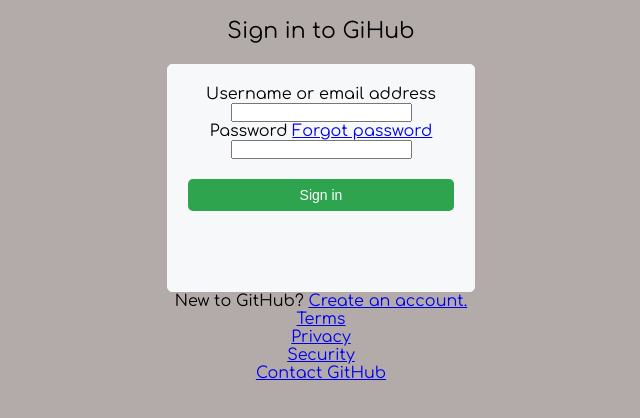
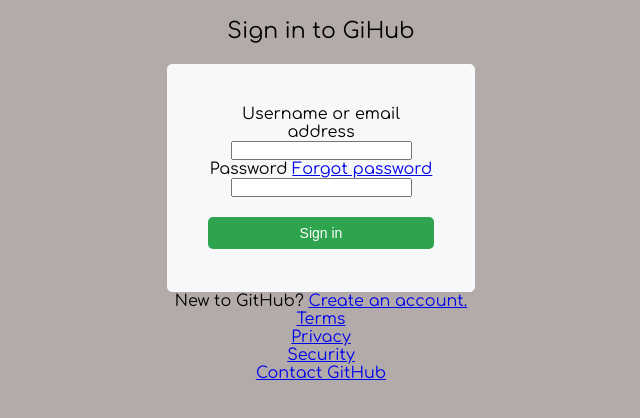
Before and after one commit to EmersonCob/clone-login-page-github, a plain HTML site: page index.html in a window 1280 px wide. Shown: the part 114-532 px from the top of the page, without its empty margins (319-959 px from the left). Drawn offline with Linux system fonts and the light colour scheme; a web font is replaced by a local one.

Commit message:
Update style

```diff
--- a/index.html
+++ b/index.html
@@ -23,7 +23,7 @@
                 <p>Sign in to GiHub</p>
             </div>
             <div class="box-input">
-                <form action="">
+                <form class="form-input" action="">
                     <div class="username">
                         <label>Username or email address</label>
                         <input type="text" name="Username or email address" id="username">
--- a/style.css
+++ b/style.css
@@ -31,6 +31,10 @@
     display: inline-block;
 }
 
+.form-input {
+    margin: 20px;
+}
+
 .button {
     width: 100%;
     font-size: 14px;
```
